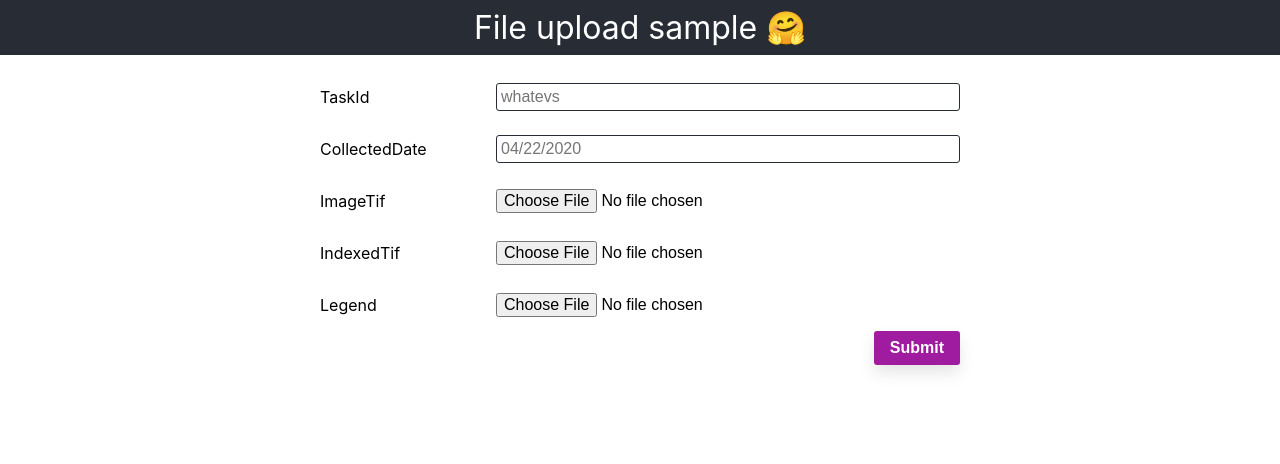
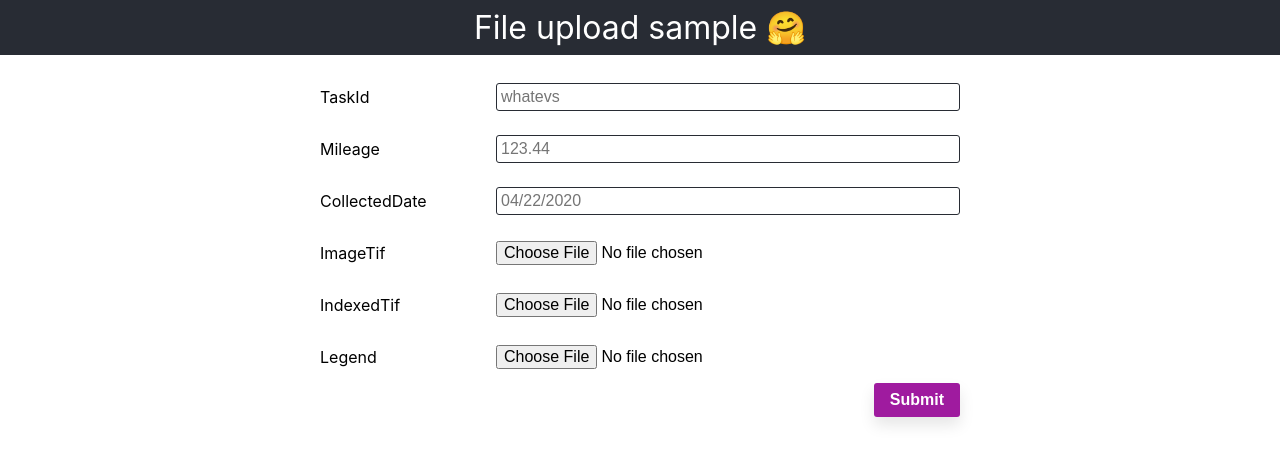
Before and after one commit to mercedesb/file-upload-sample, a React (Create React App) app: page / in a window 1280 px wide. Shown: the top 464 px of the page. Built offline with nearby package versions, Linux system fonts and the light colour scheme.

Commit message:
add mileage to form

```diff
--- a/src/components/SampleForm.js
+++ b/src/components/SampleForm.js
@@ -5,6 +5,7 @@ import { DateInput } from "./DateInput";
 
 export function SampleForm(props) {
   const [taskId, setTaskId] = useState("");
+  const [mileage, setMileage] = useState("");
   const [collectedDate, setCollectedDate] = useState(null);
   const imageTifInput = useRef(null);
   const indexedTifInput = useRef(null);
@@ -43,7 +44,9 @@ export function SampleForm(props) {
       the file itself,
       and an optional third argument for the filename.
     */
+
     const formData = new FormData();
+    formData.append("mileage", mileage);
     formData.append("collectedDate", collectedDate);
 
     const imageTif = imageTifInput.current.files[0];
@@ -70,7 +73,13 @@ export function SampleForm(props) {
           Authorization: `Token ${process.env.REACT_APP_AUTHORIZATION_TOKEN}`,
         },
       }
-    );
+    ).then((response) => {
+      if (response.ok) {
+        alert("Files successfully uploaded");
+      } else {
+        alert("Something went wrong");
+      }
+    });
   };
 
   return (
@@ -80,6 +89,12 @@ export function SampleForm(props) {
         value={taskId}
         placeholder="whatevs"
         onChange={(e) => setTaskId(e.target.value)}
+      />
+      <TextInput
+        name="mileage"
+        value={mileage}
+        placeholder="123.44"
+        onChange={(e) => setMileage(e.target.value)}
       />
       <DateInput
         name="collectedDate"
```
